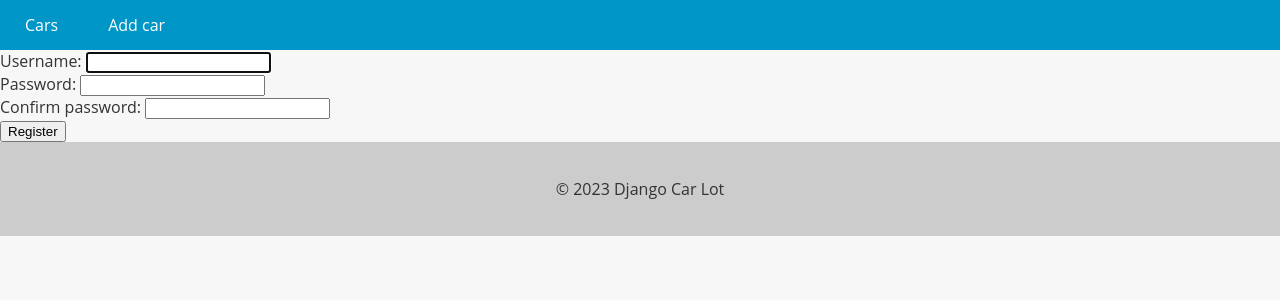
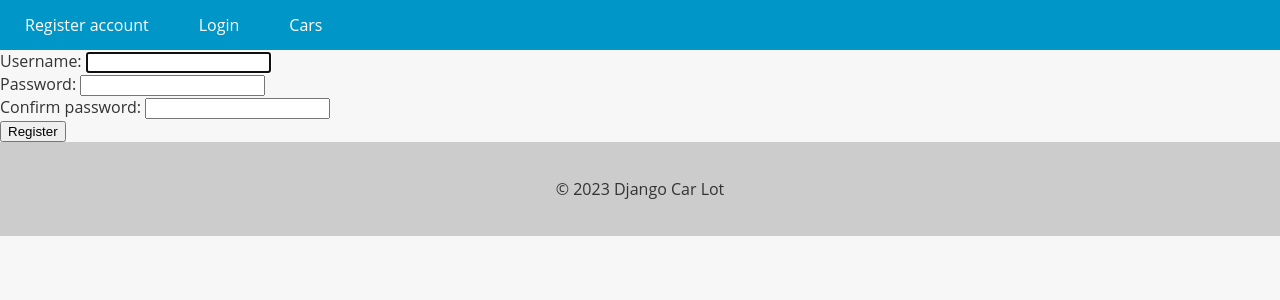
Before and after one commit to codigoisaac/car-lot, a Django app: page /register/ in a window 1280 px wide. Shown: the top 300 px of the page. Run offline with Django 5.2, Linux system fonts and the light colour scheme.

Commit message:
add register, login and logout buttons to app header

```diff
--- a/app/templates/base.html
+++ b/app/templates/base.html
@@ -71,9 +71,29 @@
     <header>
       <nav>
         <ul>
+          {% if user.is_authenticated %}
+          <li>Olá, {{ user.username }}</li>
+
+          <li><a href="{% url 'new_car' %}">Add car</a></li>
+          {% endif %}
+
+          <!--  -->
+
+          {% if not user.is_authenticated %}
+          <li><a href="{% url 'register' %}">Register account</a></li>
+
+          <li><a href="{% url 'login' %}">Login</a></li>
+          {% endif %}
+
+          <!--  -->
+
           <li><a href="{% url 'cars' %}">Cars</a></li>
 
-          <li><a href="{% url 'new_car' %}">Add car</a></li>
+          <!--  -->
+
+          {% if user.is_authenticated %}
+          <li><a href="{% url 'logout' %}">Logout</a></li>
+          {% endif %}
         </ul>
       </nav>
     </header>
```
